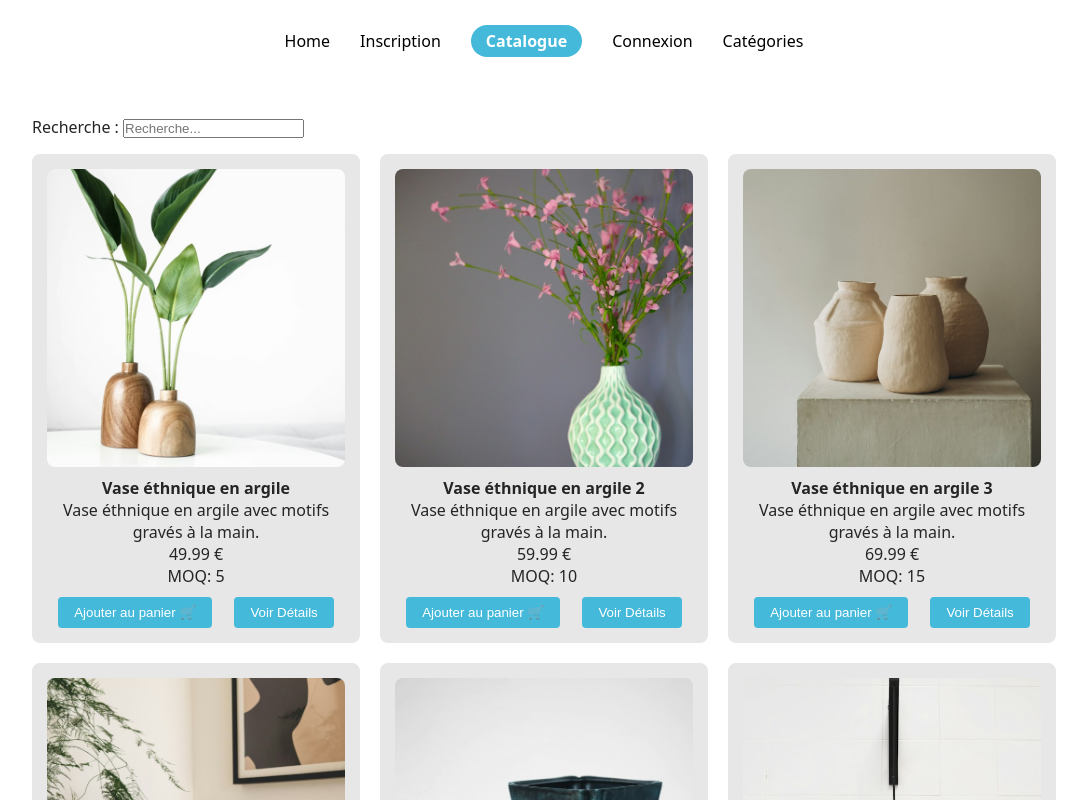
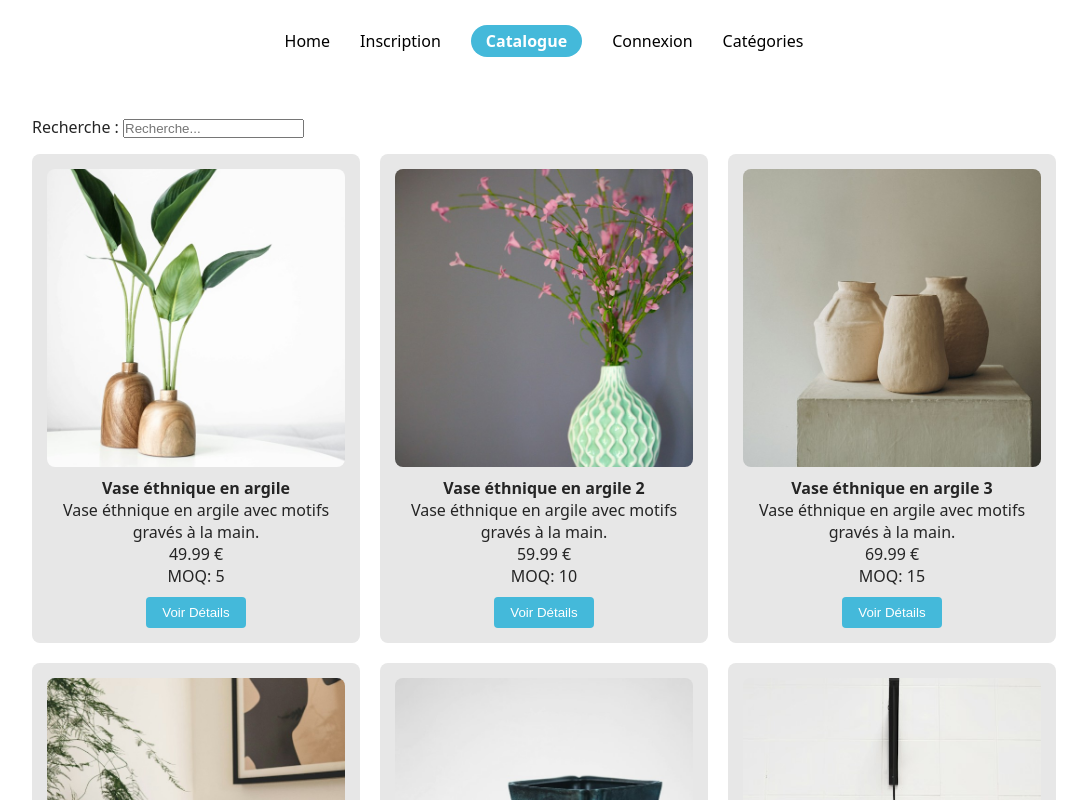
Before and after one commit to RBZ-code/projet-webware, a Vue app: page /catalogue in a window 1280 px wide. Shown: the top 800 px of the page, without its empty margins (96-1183 px from the left). Built offline with nearby package versions, Linux system fonts and the light colour scheme.

Commit message:
ajout de l'affichage de l'add au panier en fonction de la connexion

```diff
--- a/src/views/CataloguePage.vue
+++ b/src/views/CataloguePage.vue
@@ -15,7 +15,7 @@
           <p>MOQ: {{ prod.moq }}</p>
         </div>
         <div class="product-actions">
-          <button @click="addToCart(prod.id)">Ajouter au panier 🛒</button>
+          <button @click="addToCart(prod.id)" v-if="$store.state.currentUser !== null">Ajouter au panier 🛒</button>
 
             <button class="details-btn">Voir Détails</button>
 
--- a/src/views/CataloguePageFiltred.vue
+++ b/src/views/CataloguePageFiltred.vue
@@ -15,7 +15,7 @@
           <p>MOQ: {{ prod.moq }}</p>
         </div>
         <div class="product-actions">
-          <button @click="addToCart(prod.id)">Ajouter au panier 🛒</button>
+          <button @click="addToCart(prod.id)" v-if="$store.state.currentUser !== null">Ajouter au panier 🛒</button>
 
             <button class="details-btn">Voir Détails</button>
 
```
